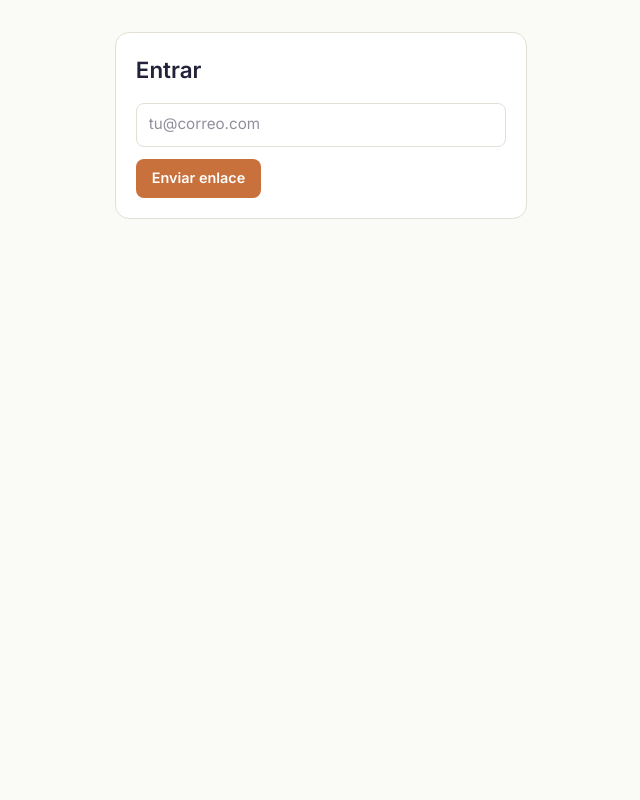
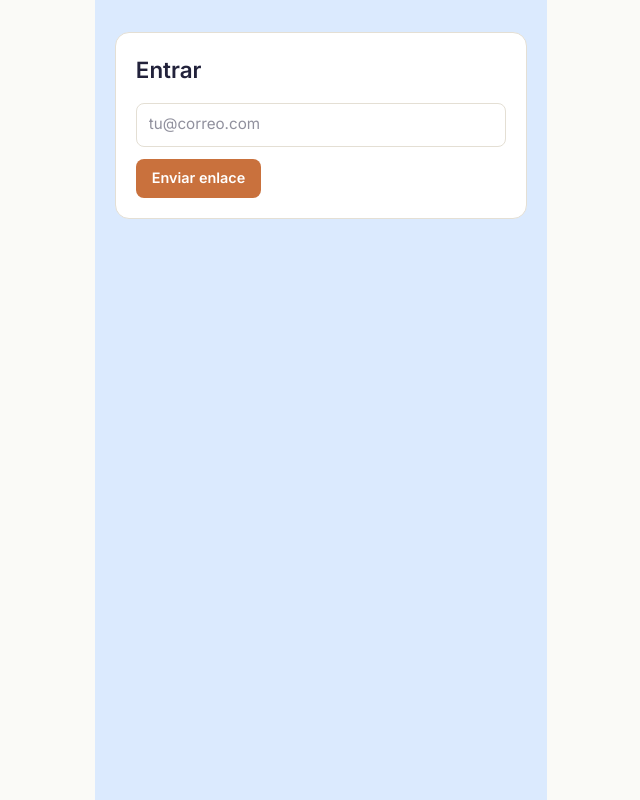
Before and after one commit to negokit/negokit, a Next.js app in the folder negokitdev/: page /login in a window 1280 px wide. Shown: the whole page, without its empty margins (319-959 px from the left). Built offline with nearby package versions, Linux system fonts and the light colour scheme; no server answers.

Commit message:
prueba sta prod fondo azul

```diff
--- a/negokitdev/app/login/page.tsx
+++ b/negokitdev/app/login/page.tsx
@@ -19,7 +19,7 @@ export default function LoginPage() {
   }
 
   return (
-    <div className="contenedor">
+    <div className="contenedor" style={{ minHeight: '100vh', background: '#dbeafe' }}>
       <div className="card">
         {enviado ? (
           <p>Revisa tu correo, te hemos enviado un enlace para entrar.</p>
```
